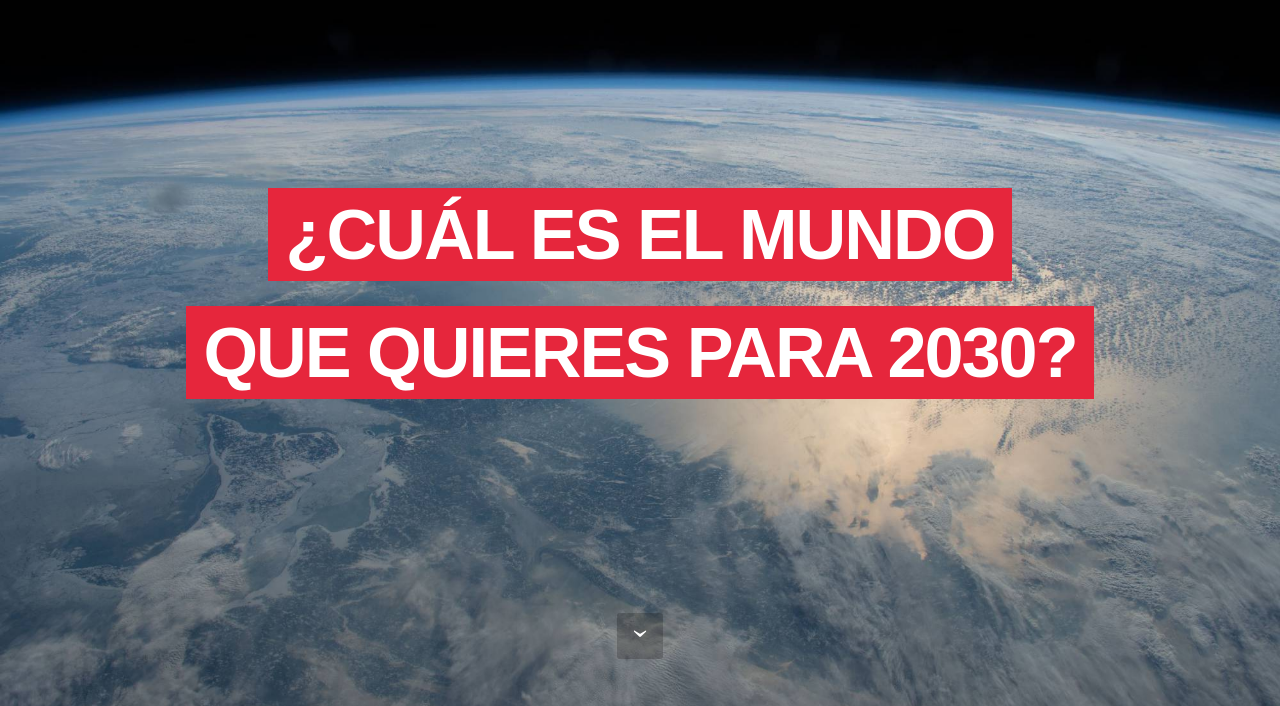
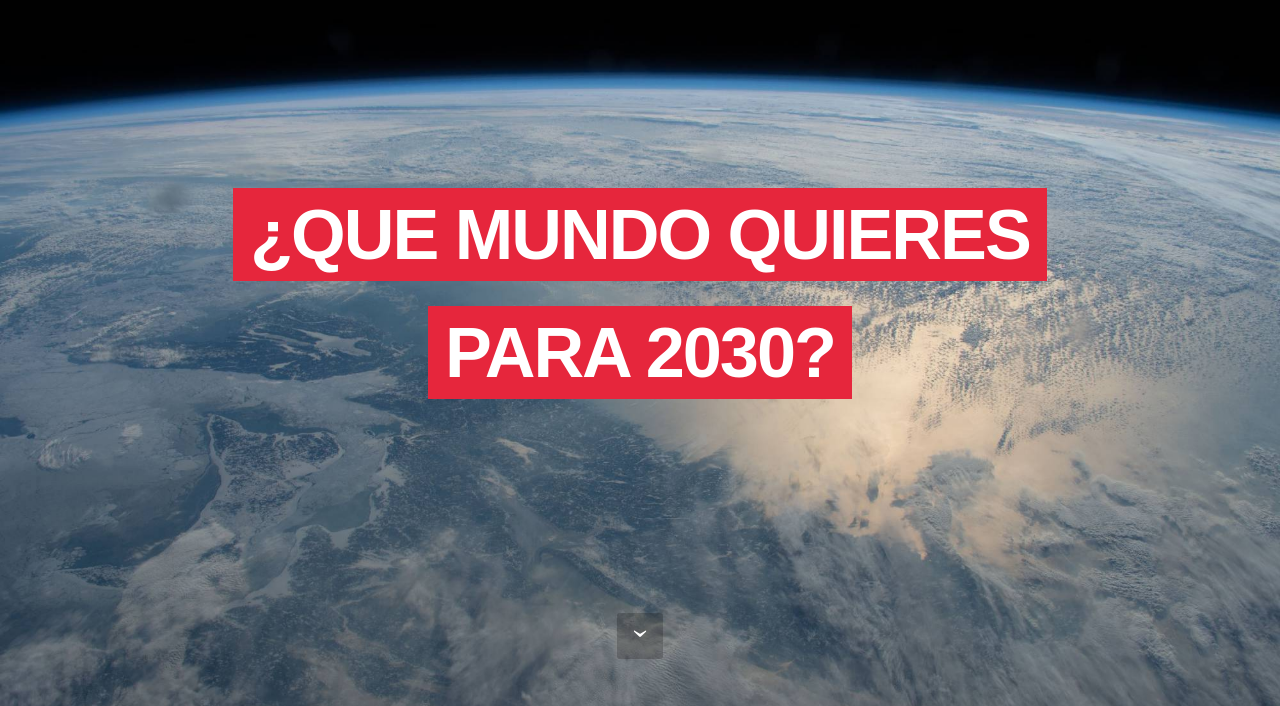
Before and after one commit to hubuy/UNDP-Para2030, a plain HTML site: page index.html in a window 1280 px wide. Shown: the part 93-799 px from the top of the page. Drawn offline with Linux system fonts and the light colour scheme.

Commit message:
Update index.html

```diff
--- a/index.html
+++ b/index.html
@@ -94,9 +94,9 @@
             <div class="row">
                 <div class="mbr-section col-md-10 col-md-offset-1 text-xs-center">
 
-                    <h1 class="mbr-section-title display-1"><span class="red-hl">¿CUÁL ES EL MUNDO</span></h1>
-                    <h1 class="mbr-section-title display-1"><span class="red-hl">QUE QUIERES PARA 2030?</span></h1>
 
+                    <h1 class="mbr-section-title display-1"><span class="red-hl">¿QUE MUNDO QUIERES</span></h1>
+                    <h1 class="mbr-section-title display-1"><span class="red-hl">PARA 2030?</span></h1>
                 </div>
             </div>
         </div>
```
